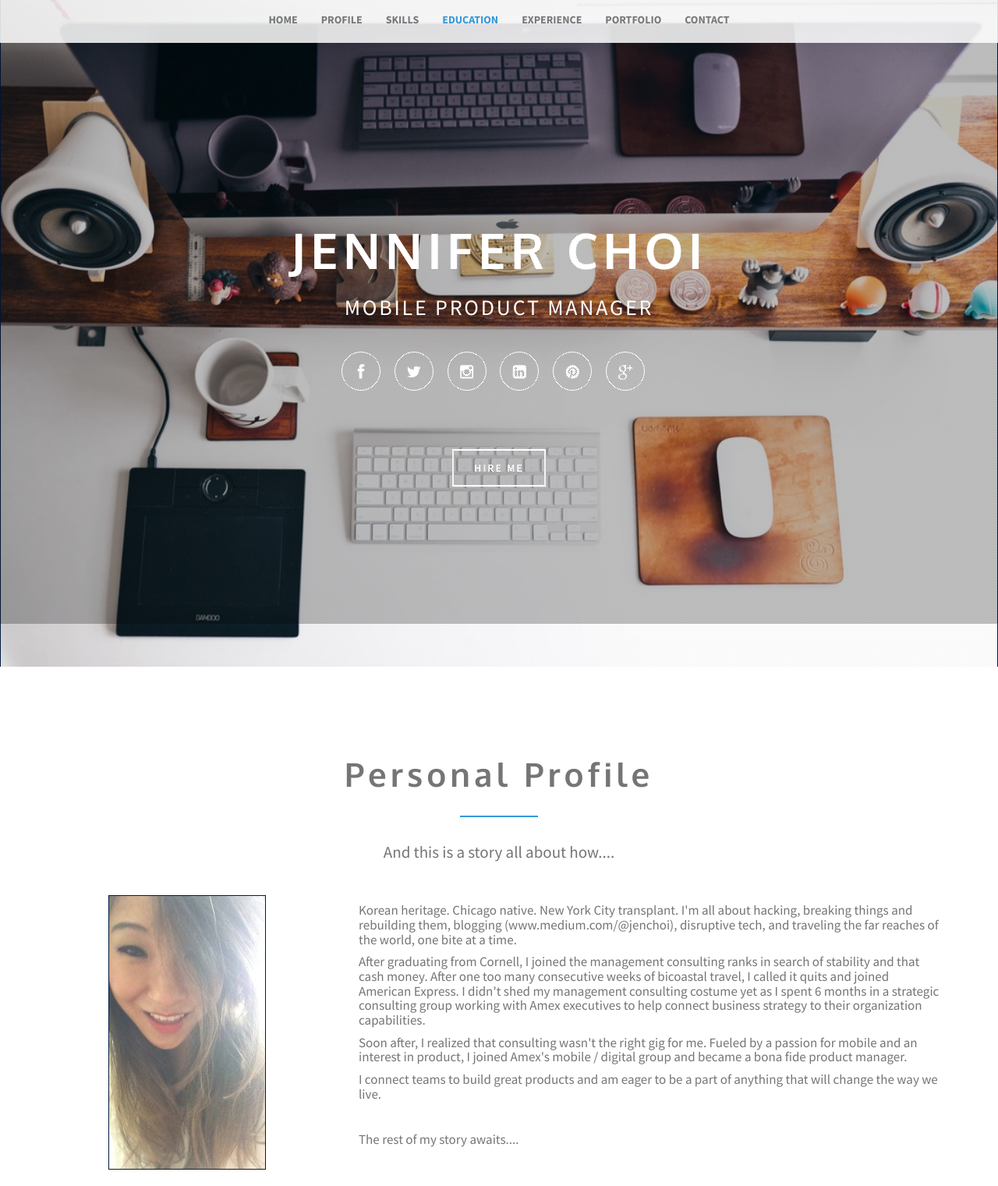
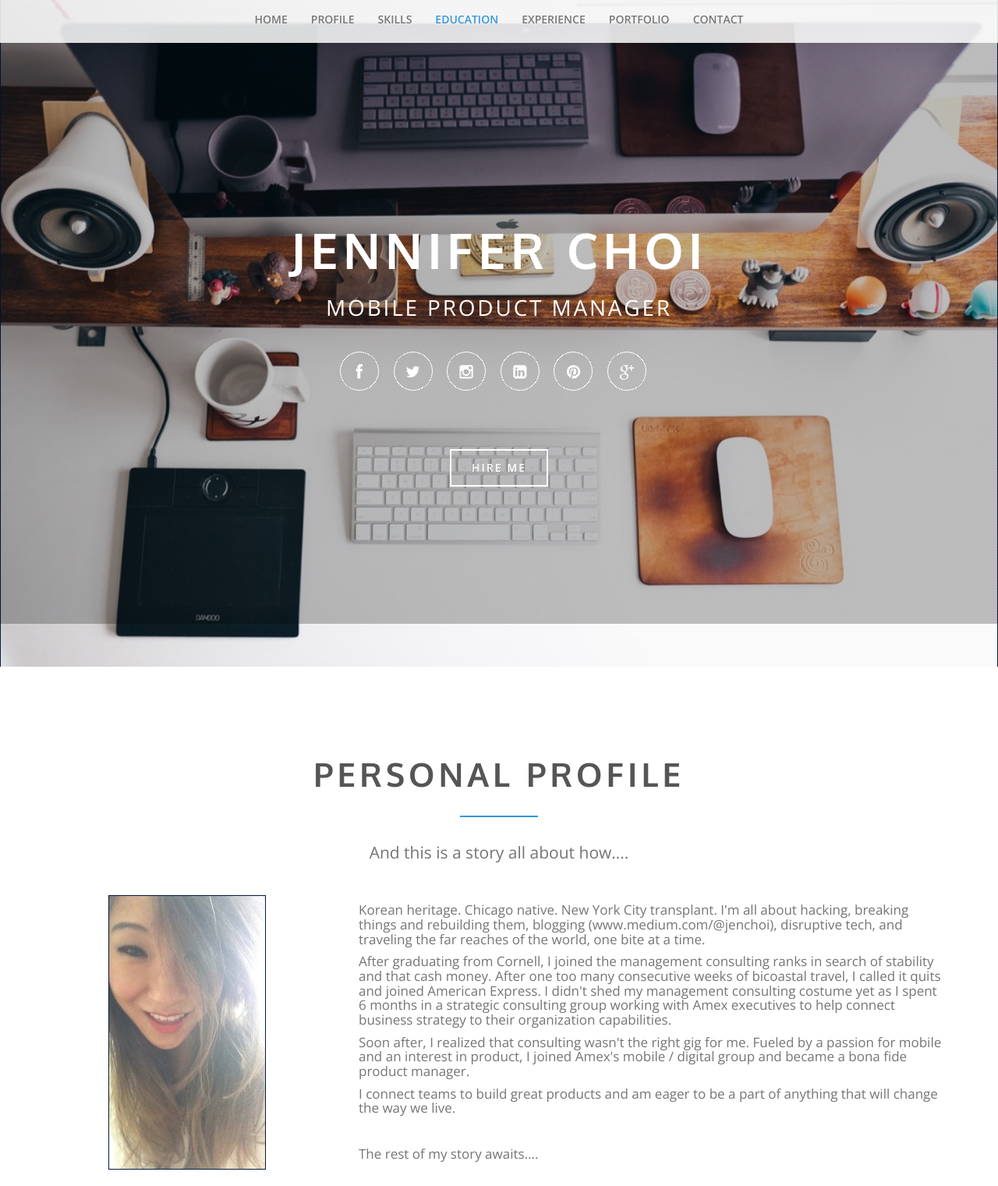
Before and after one commit to jenchoi/jenchoi_co, a plain HTML site: page index.html in a window 1280 px wide. Shown: the top 1521 px of the page at 78% size. Drawn offline with nearby package versions, Linux system fonts and the light colour scheme.

Commit message:
Third Draft

```diff
--- a/css/main.css
+++ b/css/main.css
@@ -10,7 +10,7 @@
 html, body {
     height: 100%;
     width: 100%;
-    font-family: 'Source Sans Pro', Helvetica, Arial, sans-serif;
+    font-family: 'Open Sans', sans-serif;
     color:#757575;
 }
 
@@ -34,7 +34,7 @@ a img {
 h6 {
   height: 100%;
   width: 100%;
-  font-family: 'Source Sans Pro', Helvetica, Arial, sans-serif;
+  font-family: 'Open Sans', sans-serif;
   color:#757575;
   font-size: 17px;
 }
@@ -42,6 +42,7 @@ h6 {
 h1,h2,h3,h4,h5 {
     font-family: 'Oxygen', sans-serif;
     font-weight: 700;
+
 
 
 }
@@ -372,7 +373,7 @@ background-color: transparent;
     font-weight: 700;
     letter-spacing: 5px;
     text-align: center;
-    color: #555555
+    color: #555555;
     text-transform: uppercase;
     padding:20px 0;
 }
--- a/index.html
+++ b/index.html
@@ -35,6 +35,7 @@
         <!-- Fonts -->
         <link href='http://fonts.googleapis.com/css?family=Source+Sans+Pro:300,400,600,700,900,300italic,400italic,600italic,700italic,900italic' rel='stylesheet' type='text/css'>
         <link href='http://fonts.googleapis.com/css?family=Oxygen:400,700' rel='stylesheet' type='text/css'>
+        <link href='http://fonts.googleapis.com/css?family=Open+Sans:400,300,600' rel='stylesheet' type='text/css'>
 
         <!-- HTML5 shim and Respond.js IE8 support of HTML5 elements and media queries -->
         <!--[if lt IE 9]>
@@ -291,7 +292,7 @@
                     <!-- Wrapper for slides -->
                     <div class="carousel-inner" role="listbox">
                       <div class="item active">
-                        <br><br><br><br><br><br><br><center><img src="img/ss1.png" alt="First picture"></center>
+                        <br><br><br><br><br><br><br><br><center><img src="img/ss1.png" alt="First picture"></center>
                         <div class="carousel-caption">
                           <h3>Vicinity by American Express</h3>
                           <p>An innovative mobile-optimized website that helps American Express Corporate Card Members find merchants when traveling. Personalized recommendations. Big Data. TripAdvisor integration.</p>
@@ -299,7 +300,7 @@
                       </div>
 
                       <div class="item">
-                        <br><br><br><br><br><br><br><center><img src="img/ss2.png" alt="Second picture"></center>
+                        <br><br><br><br><br><br><br><br><center><img src="img/ss2.png" alt="Second picture"></center>
                         <div class="carousel-caption">
                           <h3>Vicinity by American Express</h3>
                           <p>Dynamic map and list view. Find merchants near you or in an upcoming destination.</p>
@@ -307,7 +308,7 @@
                       </div>
 
                       <div class="item">
-                        <br><br><br><br><br><br><br><center><img src="img/ss3.png" alt="Third picture"></center>
+                        <br><br><br><br><br><br><br><br><center><img src="img/ss3.png" alt="Third picture"></center>
                         <div class="carousel-caption">
                           <h3>Vicinity by American Express</h3>
                           <p>Merchant information on the go. View a merchant's important details and TripAdvisor review and rating.</p>
```
Also changed, not shown: fonts/HelveticaNeueLTStd-Ex.otf (added), 1 other file.
